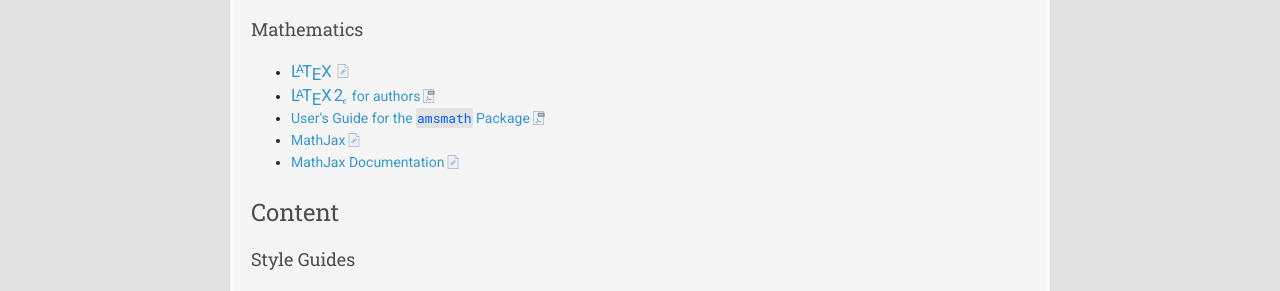
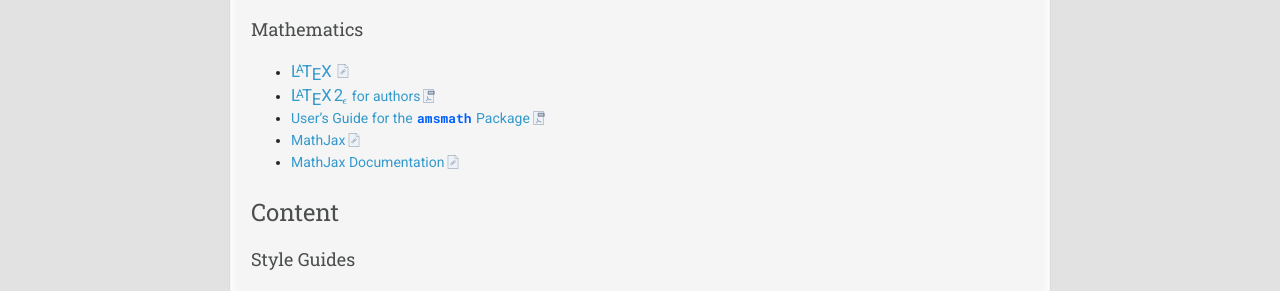
Before and after one commit to ddc-java/ddc-day, a Jekyll site: the page built from resources.md, in a window 1280 px wide and 900 px high, scrolled down 365 px. Shown: the part 273-564 px from the top of the window. Built offline with Jekyll 4.4.1, drawn with Linux system fonts in a browser that asks for light colours; nearby versions of some CDN libraries; our own code applies the rules of GitHub Pages for plain Markdown files; formulas are drawn with MathJax 3.

Commit message:
Clean up code highlighting

```diff
--- a/_sass/ddc-day.scss
+++ b/_sass/ddc-day.scss
@@ -219,7 +219,8 @@
 
   font-family: $code-fonts;
   font-size: 13px;
-  background-color: $medium-light-color;
+  font-weight: bolder;
+/*  background-color: $medium-light-color; */
   color: $base-dark-color;
   text-shadow: none;
   margin: 0;
```
